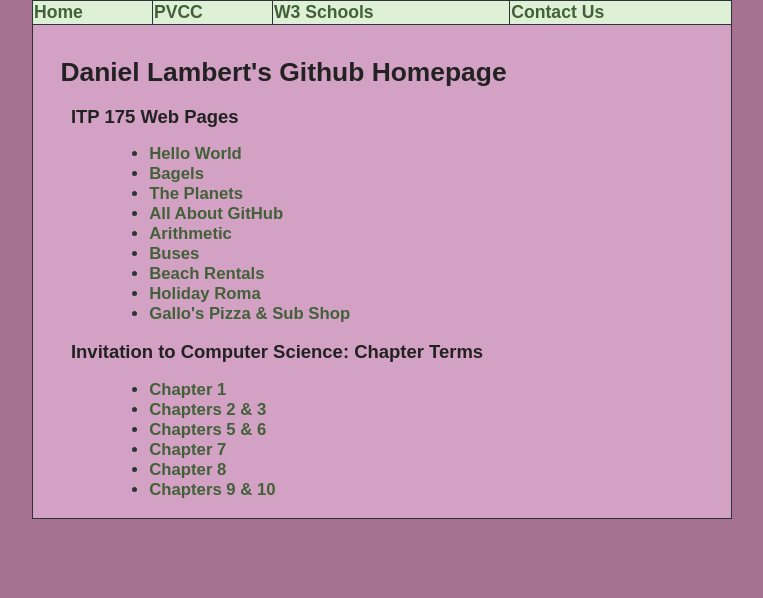
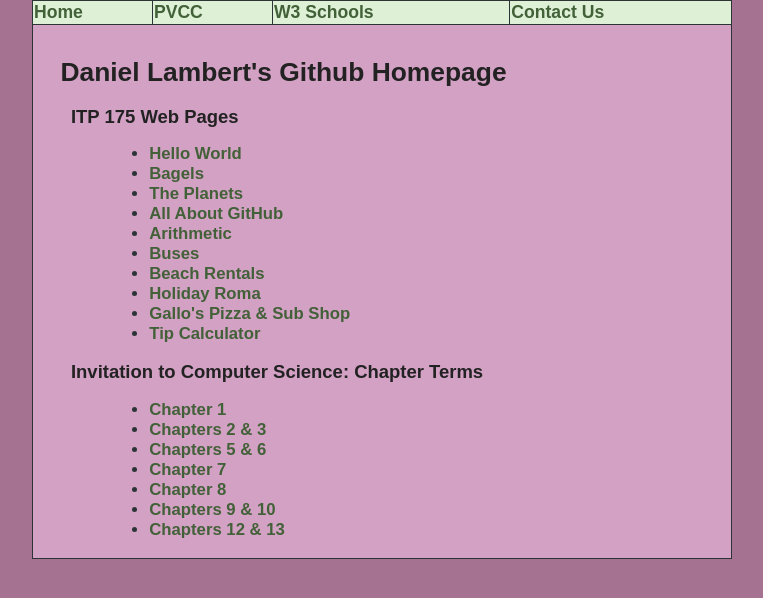
Before and after one commit to dlambert-pvcc/dlambert-pvcc.github.io, a plain HTML site: page index.html in a window 1280 px wide. Shown: the whole page, without its empty margins (258-1021 px from the left). Drawn offline with Linux system fonts and the light colour scheme.

Commit message:
Update index.html

```diff
--- a/index.html
+++ b/index.html
@@ -65,6 +65,7 @@
                             <li><a href="beach.html">Beach Rentals</a></li>
                             <li><a href="tour-rome.html">Holiday Roma</a></li>
                             <li><a href="gallo.html">Gallo's Pizza & Sub Shop</a></li>
+                            <li><a href="tipcalc.html">Tip Calculator</a></li>
                         </ul>
                     </h3>
 
@@ -78,6 +79,7 @@
                             <li><a href="ch7.html">Chapter 7</a></li>
                             <li><a href="ch8.html">Chapter 8</a></li>
                             <li><a href="ch9-10.html">Chapters 9 & 10</a></li>
+                            <li><a href="ch12-13.html">Chapters 12 & 13</a></li>
                         </ul>
                     </h3>
                 </td>
```
